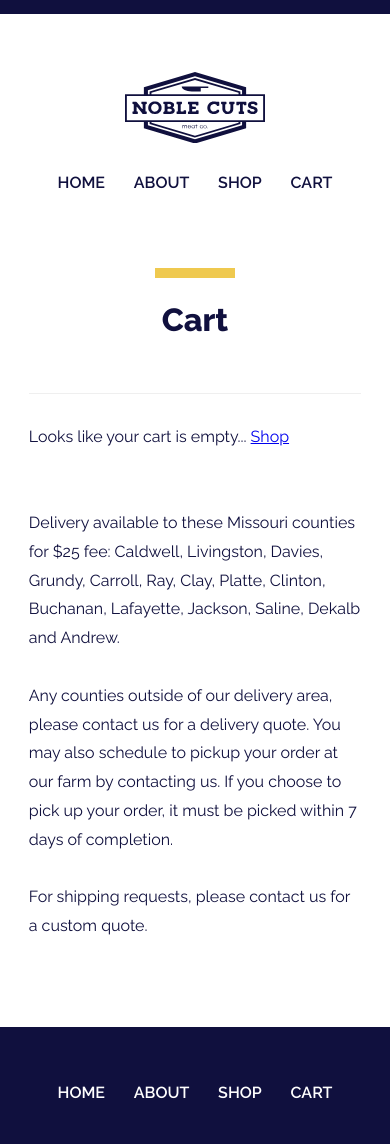
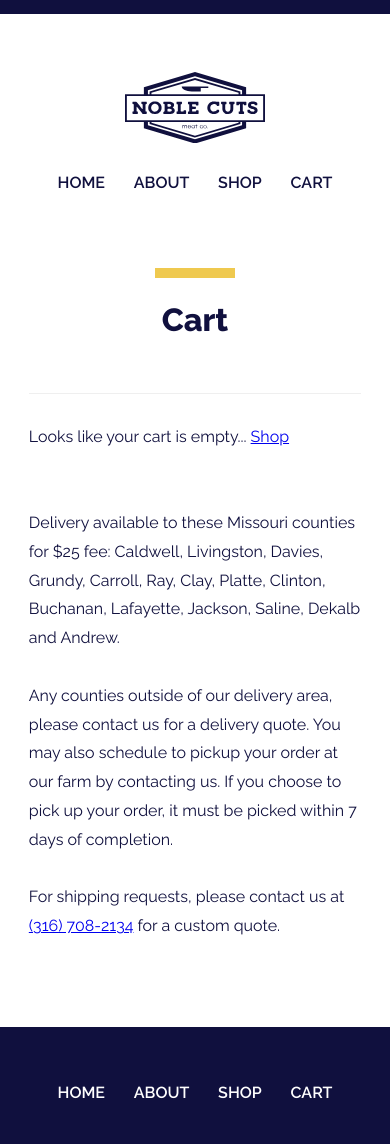
Before and after one commit to midcoast-collective/noble-cuts, a Next.js app: page /cart in a window 390 px wide. Shown: the top 1144 px of the page. Built offline with nearby package versions, Linux system fonts and the light colour scheme.

Commit message:
Add phone number

```diff
--- a/pages/cart.tsx
+++ b/pages/cart.tsx
@@ -249,7 +249,8 @@ const Cart = (): JSX.Element => {
                 it must be picked within 7 days of completion.
               </p>
               <p>
-                For shipping requests, please contact us for a custom quote.
+                For shipping requests, please contact us at{" "}
+                <a href="tel:3167082134">(316) 708-2134</a> for a custom quote.
               </p>
             </div>
 
--- a/pages/success.tsx
+++ b/pages/success.tsx
@@ -28,7 +28,8 @@ const Success = (): JSX.Element => {
         >
           <h2>Thank you for your order!</h2>
           <p>
-            For information on your order, please contact us at PHONE_NUMBER.
+            For information on your order, please contact us at{" "}
+            <a href="tel:3167082134">(316) 708-2134</a>.
           </p>
           {receiptUrl ? (
             <p>
```
